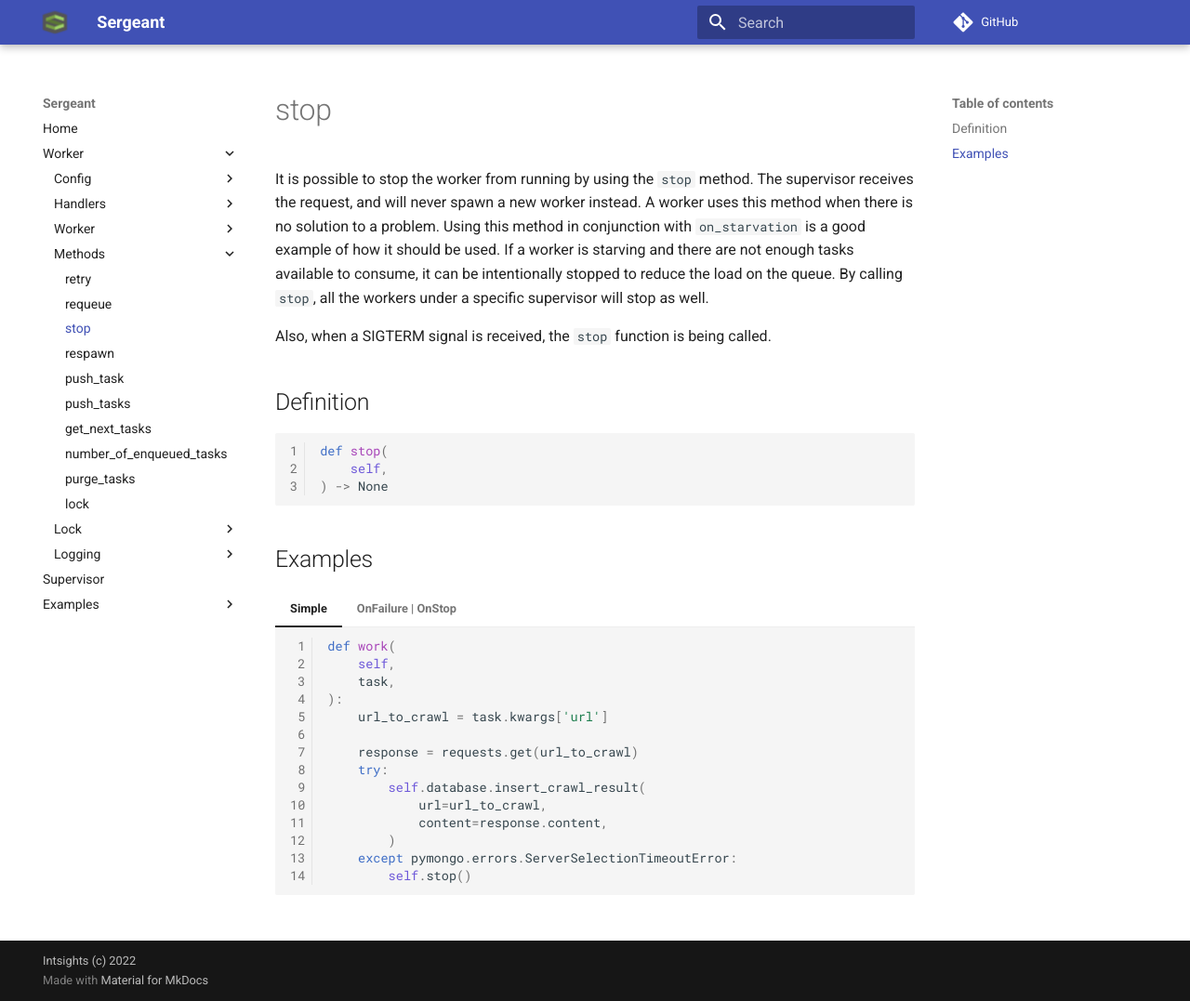
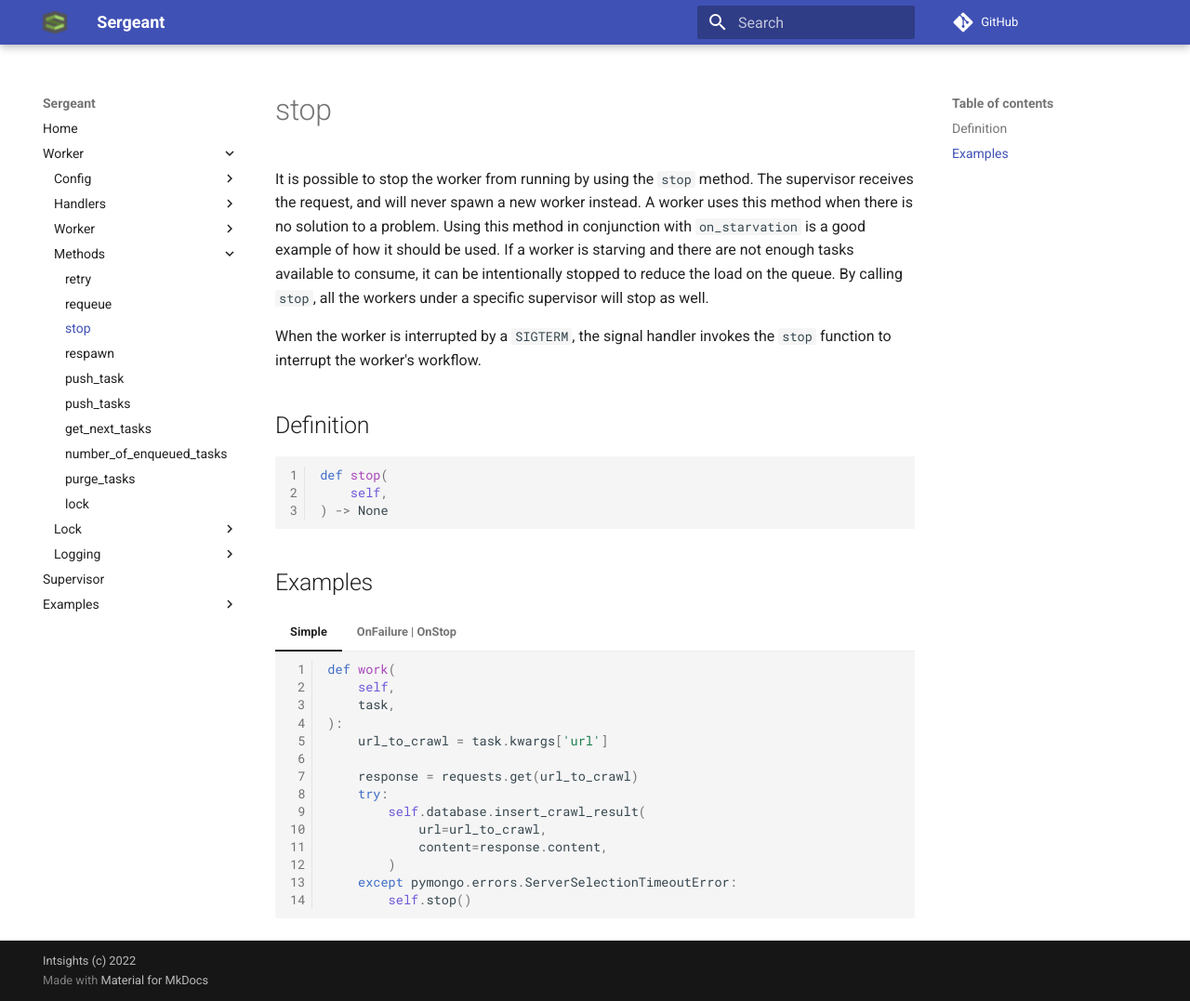
Before and after one commit to Intsights/sergeant, an MkDocs documentation site: the page built from docs/worker/methods/stop.md, in a window 1280 px wide and 1077 px high. Shown: the whole window at 93% size. Built offline with MkDocs 1.6.1 and Material for MkDocs 9.7.7, drawn with Linux system fonts in a browser that asks for light colours; comment, search, counter and statistics services are not loaded.

Commit message:
docs fixes

```diff
--- a/docs/worker/methods/stop.md
+++ b/docs/worker/methods/stop.md
@@ -2,7 +2,7 @@
 
 It is possible to stop the worker from running by using the `stop` method. The supervisor receives the request, and will never spawn a new worker instead. A worker uses this method when there is no solution to a problem. Using this method in conjunction with `on_starvation` is a good example of how it should be used. If a worker is starving and there are not enough tasks available to consume, it can be intentionally stopped to reduce the load on the queue. By calling `stop`, all the workers under a specific supervisor will stop as well.
 
-Also, when a SIGTERM signal is received, the `stop` function is being called.
+When the worker is interrupted by a `SIGTERM`, the signal handler invokes the `stop` function to interrupt the worker's workflow.
 
 
 ## Definition
```
Also changed, not shown: docs/worker/config/logging.md (+1 -1 lines), docs/worker/handlers/on_stop.md (+1 -1 lines).
